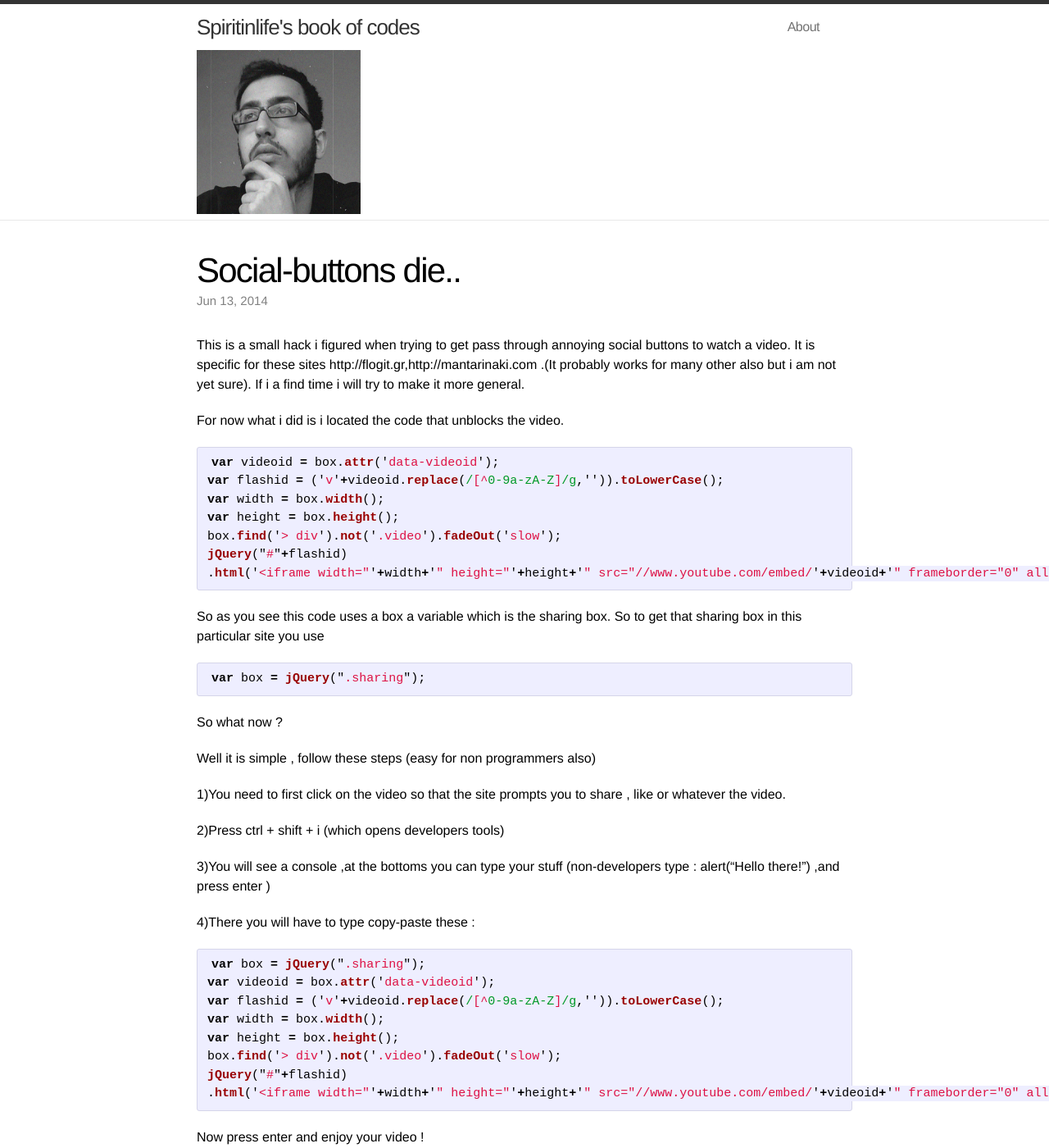
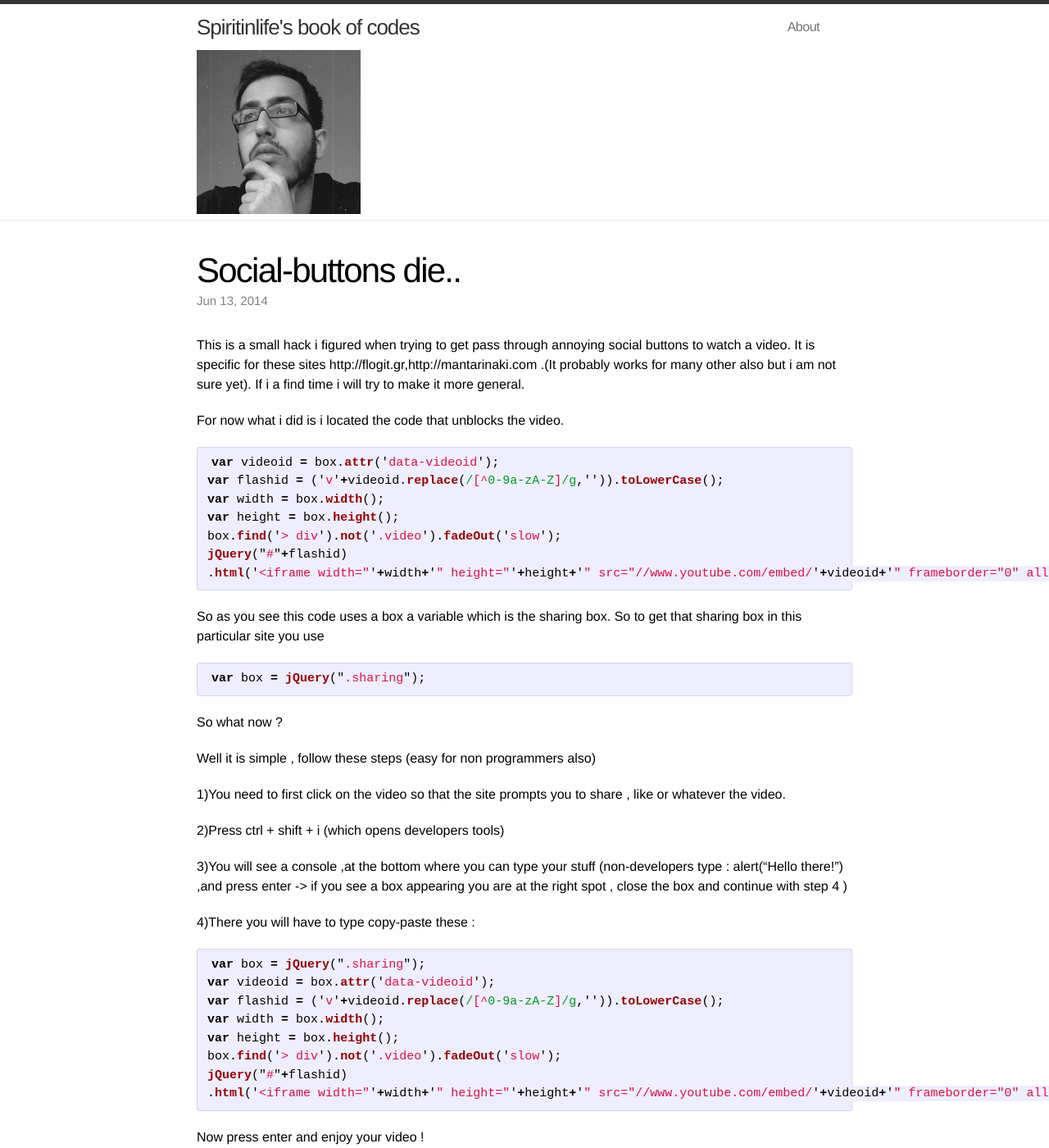
Before and after one commit to spiritinlife/spiritinlife.github.io, a Jekyll site: the page built from _posts/2014-06-13-Social-buttons-die.markdown, in a window 1280 px wide and 1400 px high. Shown: the whole window at 82% size. Built offline with Jekyll 4.4.1, drawn with Linux system fonts in a browser that asks for light colours; Markdown is read by kramdown in place of the engine named in the settings.

Commit message:
Update 2014-06-13-Social-buttons-die.markdown

```diff
--- a/_posts/2014-06-13-Social-buttons-die.markdown
+++ b/_posts/2014-06-13-Social-buttons-die.markdown
@@ -5,7 +5,7 @@ date:   2014-06-13 17:52:57
 categories: Hacks
 ---
 This is a small hack i figured when trying to get pass through annoying social buttons to watch a video.
-It is specific for these sites http://flogit.gr,http://mantarinaki.com .(It probably works for many other also but i am not yet sure).
+It is specific for these sites http://flogit.gr,http://mantarinaki.com .(It probably works for many other also but i am not  sure yet).
 If i a find time i will try to make it more general.
 
 For now what i did is i located the code that unblocks the video.
@@ -41,7 +41,7 @@ Well it is simple , follow these steps (easy for non programmers also)
 
 2)Press ctrl + shift + i (which opens developers tools)
 
-3)You will see a console ,at the bottoms you can type your stuff (non-developers type  : alert("Hello there!") ,and press enter  )
+3)You will see a console ,at the bottom where  you can type your stuff (non-developers type  : alert("Hello there!") ,and press enter -> if you see a box appearing you are at the right spot , close the box and continue with step 4 )
 
 4)There you will have to type copy-paste these :
 
```
